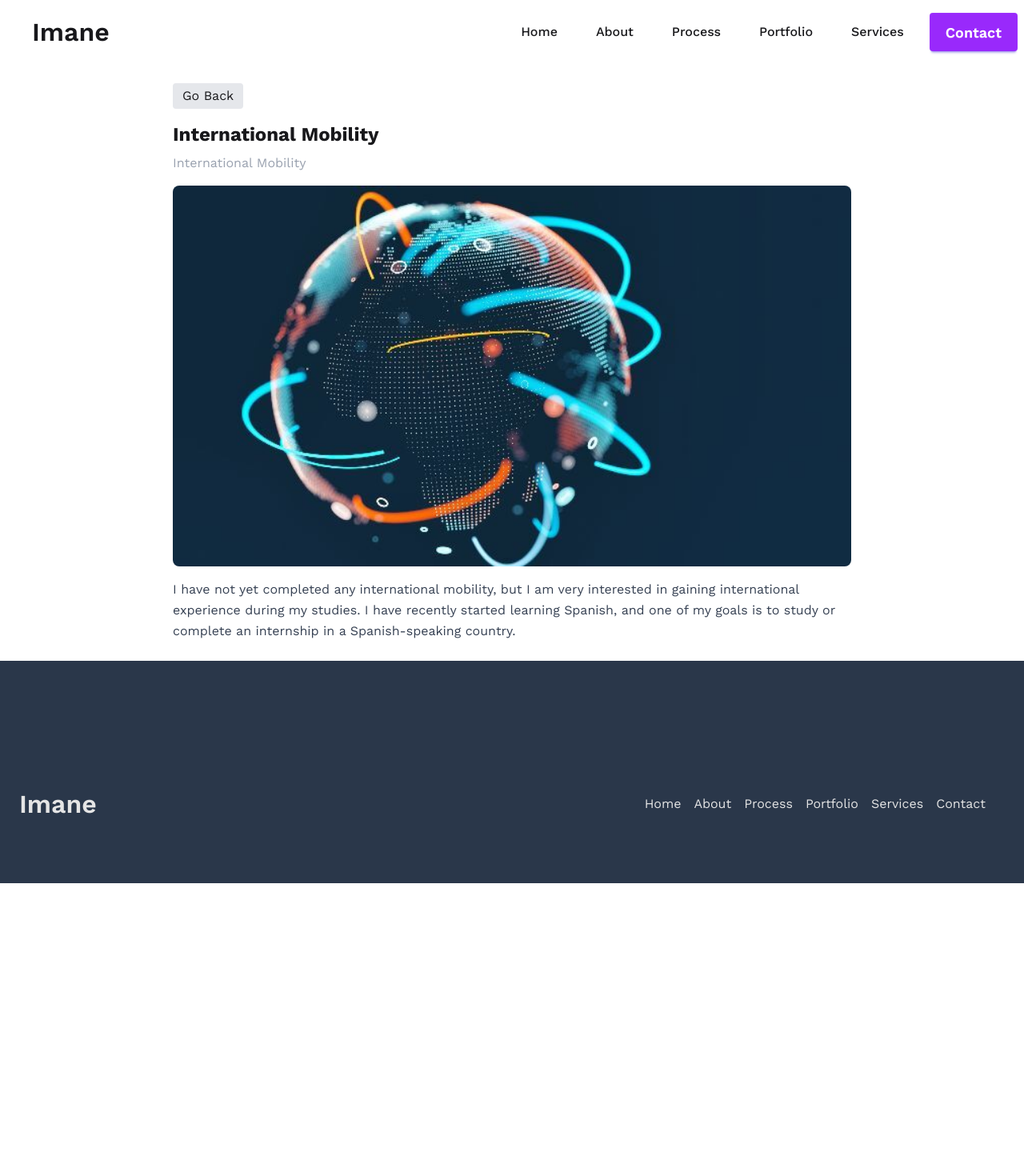
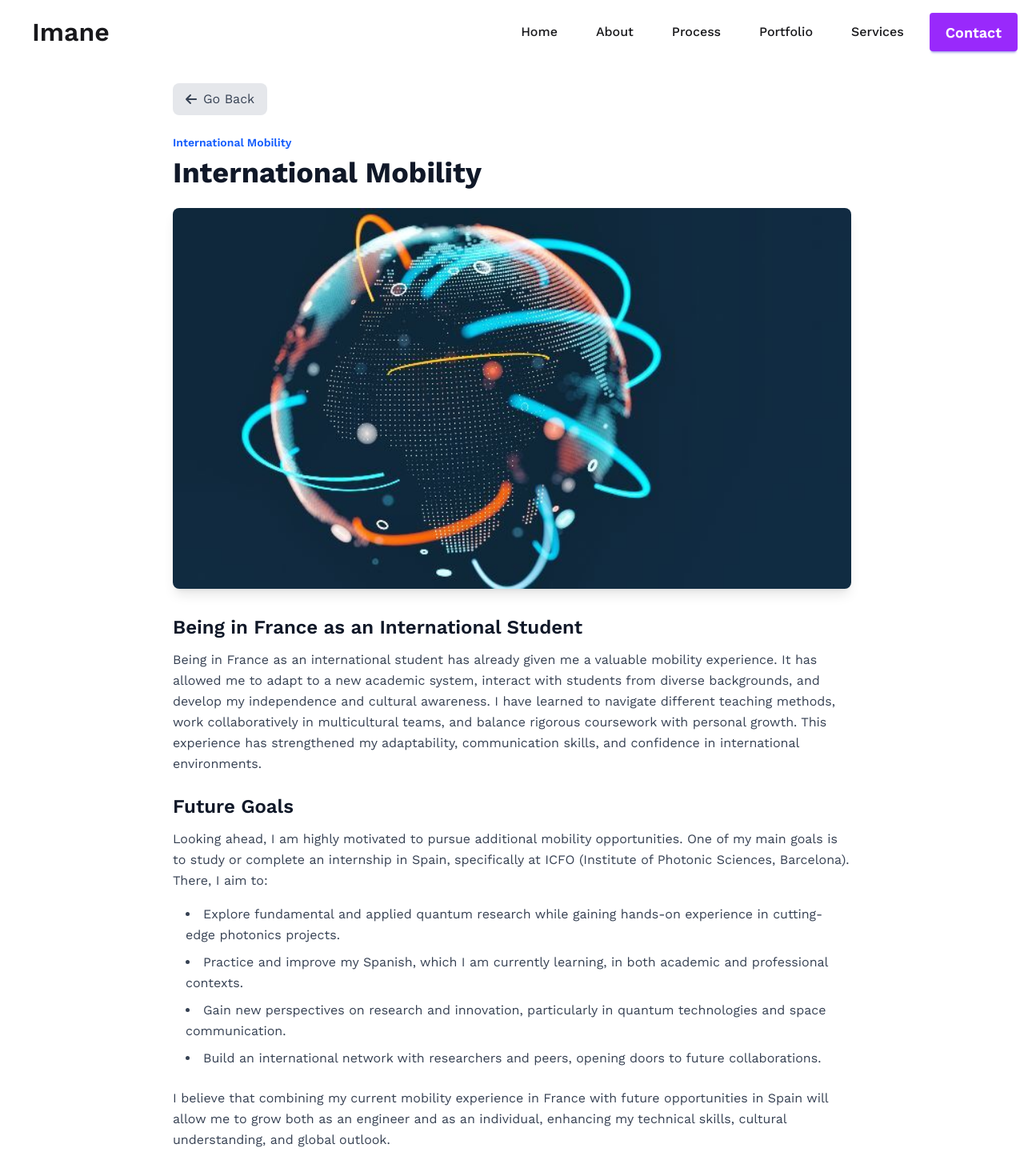
Before and after one commit to bentaibiamine04-byte/portfolio, a React (Vite) app: page /project/1 in a window 1280 px wide. Shown: the top 1470 px of the page at 80% size. Before the commit the page ends 1104 px from the top, so only its background shows below. Built offline with nearby package versions, Linux system fonts and the light colour scheme.

Commit message:
'changes'

```diff
--- a/src/pages/ProjectDetail.jsx
+++ b/src/pages/ProjectDetail.jsx
@@ -1,52 +1,190 @@
 import { useParams, useNavigate } from "react-router-dom";
-import projectData from "../components/portfolio/projectData"; // now it works!
+import { FontAwesomeIcon } from "@fortawesome/react-fontawesome";
+import { faDownload, faArrowLeft } from "@fortawesome/free-solid-svg-icons";
+import projectData from "../components/portfolio/projectData";
 
-import { FontAwesomeIcon } from "@fortawesome/react-fontawesome";
-import { faDownload } from "@fortawesome/free-solid-svg-icons";
+// Extended project data with full descriptions
+const projectDetailsData = {
+  1: {
+    sections: [
+      {
+        title: "Being in France as an International Student",
+        content: "Being in France as an international student has already given me a valuable mobility experience. It has allowed me to adapt to a new academic system, interact with students from diverse backgrounds, and develop my independence and cultural awareness. I have learned to navigate different teaching methods, work collaboratively in multicultural teams, and balance rigorous coursework with personal growth. This experience has strengthened my adaptability, communication skills, and confidence in international environments."
+      },
+      {
+        title: "Future Goals",
+        content: "Looking ahead, I am highly motivated to pursue additional mobility opportunities. One of my main goals is to study or complete an internship in Spain, specifically at ICFO (Institute of Photonic Sciences, Barcelona). There, I aim to:",
+        list: [
+          "Explore fundamental and applied quantum research while gaining hands-on experience in cutting-edge photonics projects.",
+          "Practice and improve my Spanish, which I am currently learning, in both academic and professional contexts.",
+          "Gain new perspectives on research and innovation, particularly in quantum technologies and space communication.",
+          "Build an international network with researchers and peers, opening doors to future collaborations."
+        ]
+      },
+      {
+        content: "I believe that combining my current mobility experience in France with future opportunities in Spain will allow me to grow both as an engineer and as an individual, enhancing my technical skills, cultural understanding, and global outlook."
+      }
+    ]
+  },
+  2: {
+    projectInfo: {
+      title: "Solar Tracker System",
+      type: "Scientific & Technical Project (TIPE)",
+      duration: "10 months"
+    },
+    sections: [
+      {
+        title: "Project Description",
+        content: "This project focused on designing and building a solar tracker capable of optimizing the orientation of a solar panel to follow the sun's position throughout the day. The main goal was to increase energy efficiency by maximizing the amount of sunlight captured."
+      },
+      {
+        title: "Technical Aspects",
+        list: [
+          "Studied the principles of solar energy conversion and panel orientation.",
+          "Designed a mechanical structure to allow movement on two axes.",
+          "Developed a control system using sensors and microcontrollers to detect sunlight and adjust the panel's position automatically.",
+          "Tested and analyzed the system's performance compared to a fixed solar panel."
+        ]
+      },
+      {
+        title: "Reflection",
+        content: "This project helped me strengthen my understanding of renewable energy systems, electronics, and automation. It also improved my presentation skills and problem-solving. It confirmed my interest in energy and control systems, and motivated me to pursue further studies in this field."
+      },
+      {
+        content: "This was one of the first projects that made me realize how engineering can contribute to a more sustainable future."
+      }
+    ]
+  },
+  3: {
+    sections: [
+      {
+        content: "During my first weeks at INP-ENSEEIHT, I participated in a CleanWalk activity organized by the student association. This event consisted of collecting waste around the city of Toulouse to help raise awareness about environmental responsibility."
+      },
+      {
+        content: "I also took part in a Fresque du Climat workshop for three hours, where I learned about the causes and consequences of climate change. This experience made me more aware of environmental issues and motivated me to become more engaged in sustainable actions."
+      },
+      {
+        content: "In the future, I plan to get involved in more environmental projects, such as joining student associations focused on sustainability or participating in local ecological initiatives. I believe that even small actions can contribute to a positive impact on our planet."
+      }
+    ]
+  },
+  4: {
+    sections: [
+      {
+        title: "Sports",
+        content: "I have always enjoyed practicing sports as a way to stay active and balanced. Currently, I participate in the Run & Fit program at school, which allows me to maintain good physical condition."
+      },
+      {
+        content: "In the past, I also practiced basketball, sprint running, and long jump throughout my high school years. These activities helped me develop discipline, teamwork, and perseverance."
+      },
+      {
+        title: "Activities",
+        content: "I am currently taking part in a training program with the can7 association, which focuses on animation and creative projects. I am particularly interested in lighting and its connection with electricity and artistic design."
+      },
+      {
+        content: "This activity allows me to learn new technical and creative skills while connecting with people who share the same interests."
+      }
+    ]
+  },
+  5: {
+    sections: [
+      {
+        content: "As a student in the 3EA program (Electronics, Energy, Electricity and Automation), I am highly interested in energy systems, automation, and sustainable technologies. My goal is to build a strong engineering career in innovative fields that contribute to a more sustainable future."
+      },
+      {
+        content: "In this section, I include my CV in English and French, which highlights my academic background, technical skills. I also aim to develop my professional network through platforms like LinkedIn and future internships abroad."
+      },
+      {
+        content: "Over the coming years, I plan to gain practical experience through internships and projects that align with my interests, helping me grow both technically and professionally."
+      }
+    ]
+  }
+};
 
 const ProjectDetail = () => {
   const { id } = useParams();
   const navigate = useNavigate();
   const project = projectData.find((p) => p.id === Number(id));
+  const projectDetails = projectDetailsData[Number(id)];
 
   if (!project) return <p className="text-center mt-10">Project not found</p>;
 
   return (
-    <div className="max-w-4xl mx-auto p-6">
+    <div className="max-w-4xl mx-auto p-6 mb-10">
+      {/* Back Button */}
       <button
         onClick={() => navigate(-1)}
-        className="mb-4 px-3 py-1 bg-gray-200 rounded hover:bg-gray-300"
+        className="mb-6 flex items-center gap-2 px-4 py-2 bg-gray-200 text-gray-700 rounded-lg hover:bg-gray-300 transition"
       >
-        Go Back
+        <FontAwesomeIcon icon={faArrowLeft} />
+        <span>Go Back</span>
       </button>
 
-      <h1 className="text-2xl font-bold mb-2">{project.title}</h1>
-      <p className="text-gray-400 mb-4">{project.category}</p>
+      {/* Project Header */}
+      <div className="mb-6">
+        <p className="text-blue-600 text-sm font-semibold mb-2">{project.category}</p>
+        <h1 className="text-3xl md:text-4xl font-bold text-gray-900 mb-4">{project.title}</h1>
+
+        {/* Project Info for Solar Tracker */}
+        {projectDetails?.projectInfo && (
+          <div className="bg-gray-50 rounded-lg p-4 mb-4">
+            <p className="text-gray-700"><span className="font-semibold">Project Title:</span> {projectDetails.projectInfo.title}</p>
+            <p className="text-gray-700"><span className="font-semibold">Project Type:</span> {projectDetails.projectInfo.type}</p>
+            <p className="text-gray-700"><span className="font-semibold">Duration:</span> {projectDetails.projectInfo.duration}</p>
+          </div>
+        )}
+      </div>
+
+      {/* Project Image */}
       <img
         src={project.image}
         alt={project.title}
-        className="w-full h-auto rounded-lg mb-4"
+        className="w-full h-auto rounded-lg mb-8 shadow-lg"
       />
-      <p className="text-gray-700 leading-relaxed">{project.description}</p>
 
+      {/* Detailed Content */}
+      <div className="prose prose-lg max-w-none">
+        {projectDetails?.sections.map((section, index) => (
+          <div key={index} className="mb-6">
+            {section.title && (
+              <h2 className="text-2xl font-semibold text-gray-900 mb-3">{section.title}</h2>
+            )}
+            {section.content && (
+              <p className="text-gray-700 leading-relaxed mb-4">{section.content}</p>
+            )}
+            {section.list && (
+              <ul className="list-disc list-inside space-y-2 text-gray-700 ml-4">
+                {section.list.map((item, i) => (
+                  <li key={i} className="leading-relaxed">{item}</li>
+                ))}
+              </ul>
+            )}
+          </div>
+        ))}
+      </div>
+
+      {/* Download Buttons for Career Development */}
       {project.title === "Career Development" && (
-        <div className="flex gap-3 mt-6">
+        <div className="mt-8 pt-8 border-t border-gray-200">
+          <h3 className="text-xl font-semibold text-gray-900 mb-4">Download My Resume</h3>
+          <div className="flex gap-4">
             <a
               href="/assets/cv/cv_eng.pdf"
               download
-            className="flex items-center gap-2 px-4 py-2 bg-blue-600 text-white rounded-lg hover:bg-blue-700 transition"
+              className="flex items-center gap-2 px-6 py-3 bg-blue-600 text-white rounded-lg hover:bg-blue-700 transition shadow-md"
             >
               <FontAwesomeIcon icon={faDownload} />
-            EN Resume
+              <span>EN Resume</span>
             </a>
             <a
               href="/assets/cv/cv_fr.pdf"
               download
-            className="flex items-center gap-2 px-4 py-2 bg-gray-700 text-white rounded-lg hover:bg-gray-800 transition"
+              className="flex items-center gap-2 px-6 py-3 bg-gray-700 text-white rounded-lg hover:bg-gray-800 transition shadow-md"
             >
               <FontAwesomeIcon icon={faDownload} />
-            FR Resume
+              <span>FR Resume</span>
             </a>
+          </div>
         </div>
       )}
     </div>
```
Also changed, not shown: src/components/portfolio/Portfolio.jsx (indentation only). Lines whose indentation alone changed are shown as unchanged.
